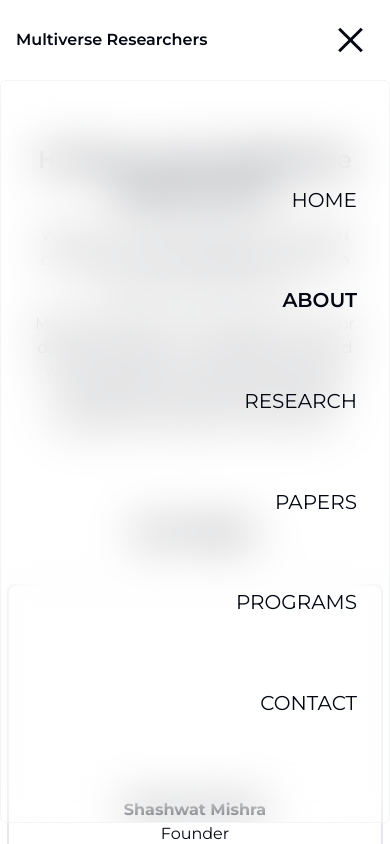
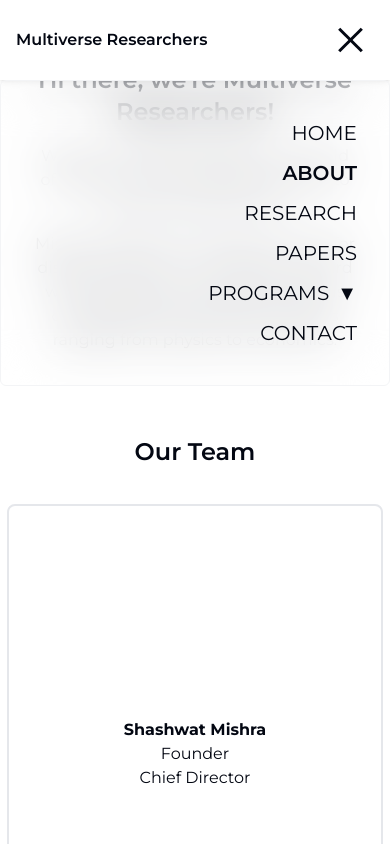
Before and after one commit to multiverseresearchers/multiverse-researchers, a React (Vite) app: page /about in a window 390 px wide. Both pictures are taken after a click on the button 350 px from the left and 40 px from the top of the page. Shown: the top 844 px of the page. Built offline with nearby package versions, Linux system fonts and the light colour scheme.

Commit message:
mobile navbar updates

```diff
--- a/src/components/navbar/Navbar.tsx
+++ b/src/components/navbar/Navbar.tsx
@@ -5,24 +5,30 @@ import Hamburger from 'hamburger-react';
 import './Navbar.css';
 
 interface NavItemProps {
-	to: string;
+	to?: string;
 	currentPath: string;
 	children: React.ReactNode;
-	onClick?: () => void;  // <-- Added optional onClick prop
+	onClick?: () => void;
 }
 
 const Navbar = () => {
 	const [isOpen, setOpen] = useState(false);
+	const [dropdownOpen, setDropdownOpen] = useState(false);
+	const [mobileDropdownOpen, setMobileDropdownOpen] = useState(false); // State for mobile dropdown
 	const location = useLocation();
-	const [dropdownOpen, setDropdownOpen] = useState(false);
 
 	// Close menu when clicking a link
 	const handleLinkClick = () => {
 		setOpen(false);  // Close the hamburger menu
 	};
 
+	// Toggle mobile dropdown for programs
+	const toggleMobileDropdown = () => {
+		setMobileDropdownOpen(!mobileDropdownOpen);
+	};
+
 	return (
-		<nav>
+		<nav className={`lg:static ${isOpen ? 'fixed top-0 left-0 w-full z-50 bg-white shadow-md' : ''}`}>
 			<div className='flex flex-row items-center justify-between p-4 h-fit lg:px-8'>
 				<Link to={"/"} className='sm:text-lg lg:text-xl flex flex-row gap-2 items-center font-semibold'>Multiverse Researchers</Link>
 				<ul className='hidden lg:flex flex-row gap-8 items-center'>
@@ -62,12 +68,28 @@ const Navbar = () => {
 
 			{/* Mobile Menu */}
 			{isOpen && (
-				<ul className='lg:hidden w-full h-[88vh] flex flex-col text-right justify-evenly text-xl p-8 bg-white-400 rounded-md bg-clip-padding backdrop-filter backdrop-blur-xl bg-opacity-30 border border-gray-100 absolute'>
+				<ul className='lg:hidden w-full flex flex-col leading-loose text-right justify-between text-xl p-8 bg-white rounded-md bg-clip-padding backdrop-filter backdrop-blur-xl bg-opacity-30 border border-gray-100 absolute'>
 					<NavItem to="/" currentPath={location.pathname} onClick={handleLinkClick}>HOME</NavItem>
 					<NavItem to="/about" currentPath={location.pathname} onClick={handleLinkClick}>ABOUT</NavItem>
 					<NavItem to="/research" currentPath={location.pathname} onClick={handleLinkClick}>RESEARCH</NavItem>
 					<NavItem to="/papers" currentPath={location.pathname} onClick={handleLinkClick}>PAPERS</NavItem>
-					<NavItem to="/programs" currentPath={location.pathname} onClick={handleLinkClick}>PROGRAMS</NavItem>
+
+					{/* Mobile dropdown for programs */}
+					<li className='relative'>
+						<div className='flex items-center justify-end' onClick={toggleMobileDropdown}>
+							<span className='cursor-pointer'>PROGRAMS</span>
+							<span className={`ml-2 transition-transform ${mobileDropdownOpen ? 'rotate-180' : ''}`}>▼</span> {/* Animated arrow */}
+						</div>
+						{mobileDropdownOpen && (
+							<ul className='mt-2 rounded-md leading-normal'>
+								<li><Link className='block px-4 py-2' to="/rewire" onClick={handleLinkClick}>ReWire Program</Link></li>
+								<li><Link className='block px-4 py-2' to="/workshops" onClick={handleLinkClick}>Workshops</Link></li>
+								<li><Link className='block px-4 py-2' to="/summer-assistance" onClick={handleLinkClick}>Summer Program Assistance</Link></li>
+								<li><Link className='block px-4 py-2' to="/cold-email-assistance" onClick={handleLinkClick}>Cold Email Assistance</Link></li>
+							</ul>
+						)}
+					</li>
+
 					<NavItem to="/contact" currentPath={location.pathname} onClick={handleLinkClick}>CONTACT</NavItem>
 				</ul>
 			)}
@@ -78,7 +100,7 @@ const Navbar = () => {
 const NavItem: React.FC<NavItemProps> = ({ to, currentPath, children, onClick }) => {
 	const isActive = currentPath === to;
 	return (
-		<Link to={to} className={isActive ? 'font-semibold' : ''} onClick={onClick}>
+		<Link to={to || '#'} className={isActive ? 'font-semibold' : ''} onClick={onClick}>
 			{children}
 		</Link>
 	);
```
